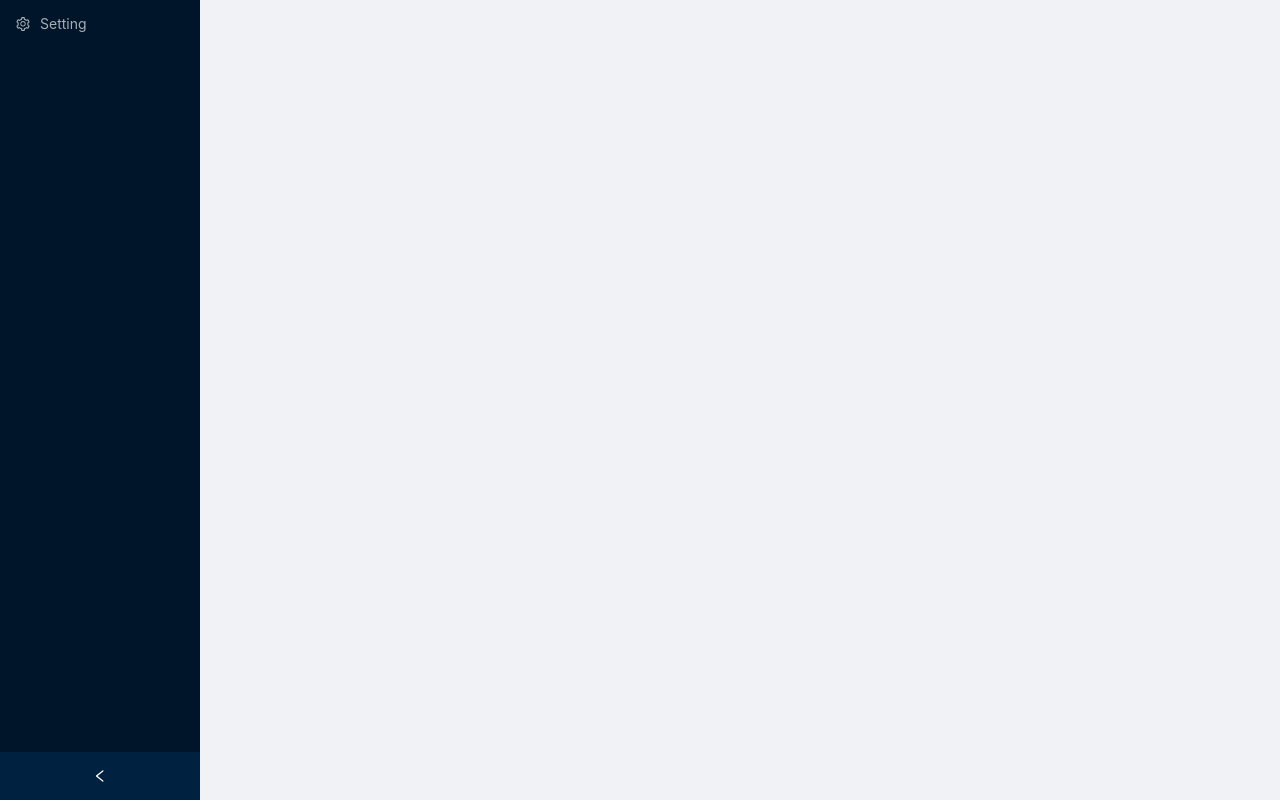
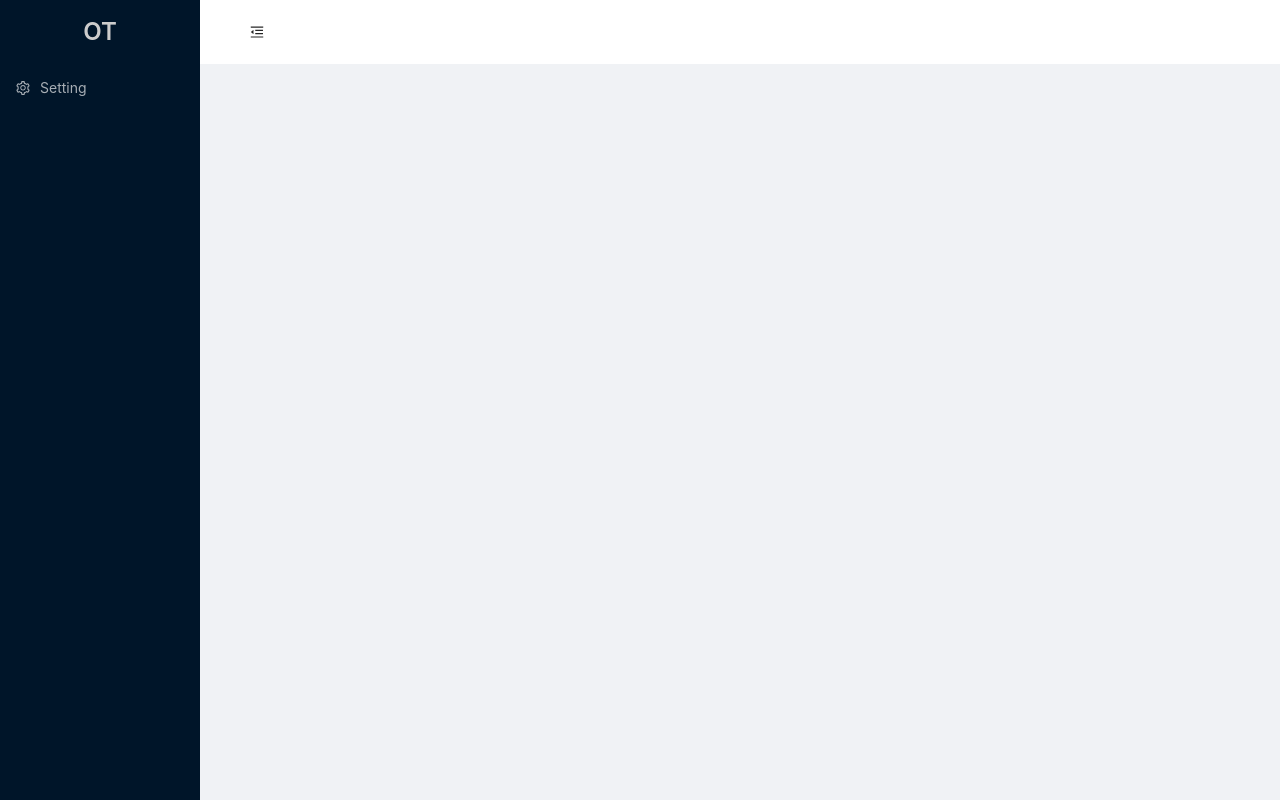
Before and after one commit to howarde8/order-tool, a React (Create React App) app in the folder client/: page /buyer in a window 1280 px wide. Built offline with nearby package versions, Linux system fonts and the light colour scheme.

Commit message:
Buyer layout improvement

```diff
--- a/client/src/components/Buyer/index.js
+++ b/client/src/components/Buyer/index.js
@@ -1,6 +1,10 @@
 import React, { useState } from 'react';
-import { Layout, Menu } from 'antd';
-import { SettingOutlined } from '@ant-design/icons';
+import { Layout, Menu, Typography } from 'antd';
+import {
+  SettingOutlined,
+  MenuUnfoldOutlined,
+  MenuFoldOutlined
+} from '@ant-design/icons';
 
 const DEFAULT_COLLAPSED_WIDTH = 80;
 const TRIGGERED_COLLAPSED_WIDTH = 0;
@@ -11,13 +15,28 @@ function Buyer() {
   return (
     <Layout style={{ minHeight: '100vh' }}>
       <Layout.Sider
+        trigger={null}
         breakpoint="lg"
         onBreakpoint={broken => setCollapsed(broken)}
         collapsible
+        collapsed={collapsed}
         collapsedWidth={
           collapsed ? TRIGGERED_COLLAPSED_WIDTH : DEFAULT_COLLAPSED_WIDTH
         }
       >
+        <div
+          style={{
+            height: '32px',
+            margin: '16px'
+          }}
+        >
+          <Typography.Title
+            style={{ textAlign: 'center', color: '#ccc' }}
+            level={3}
+          >
+            OT
+          </Typography.Title>
+        </div>
         <Menu theme="dark">
           <Menu.Item>
             <SettingOutlined />
@@ -25,7 +44,16 @@ function Buyer() {
           </Menu.Item>
         </Menu>
       </Layout.Sider>
-      {/* <Layout.Header></Layout.Header> */}
+      <Layout>
+        <Layout.Header style={{ background: '#fff' }}>
+          {React.createElement(
+            collapsed ? MenuUnfoldOutlined : MenuFoldOutlined,
+            {
+              onClick: () => setCollapsed(!collapsed)
+            }
+          )}
+        </Layout.Header>
+      </Layout>
     </Layout>
   );
 }
```
